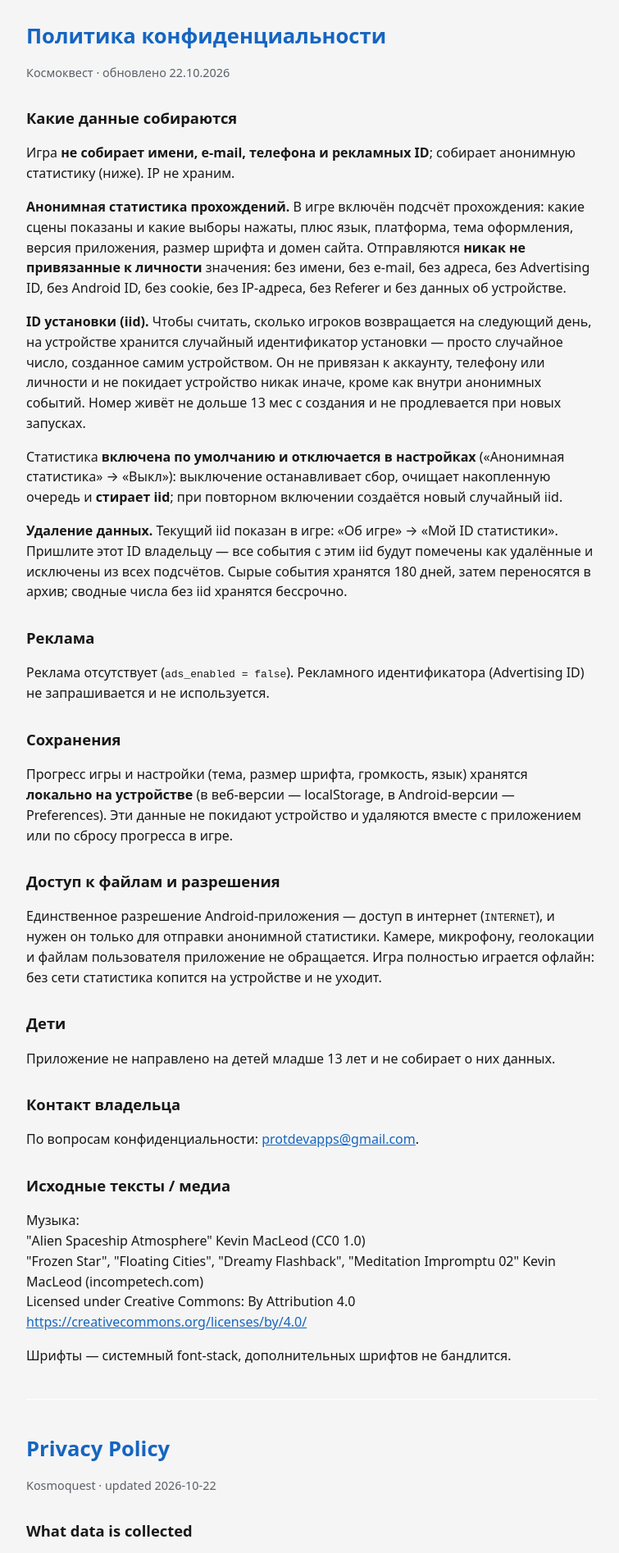
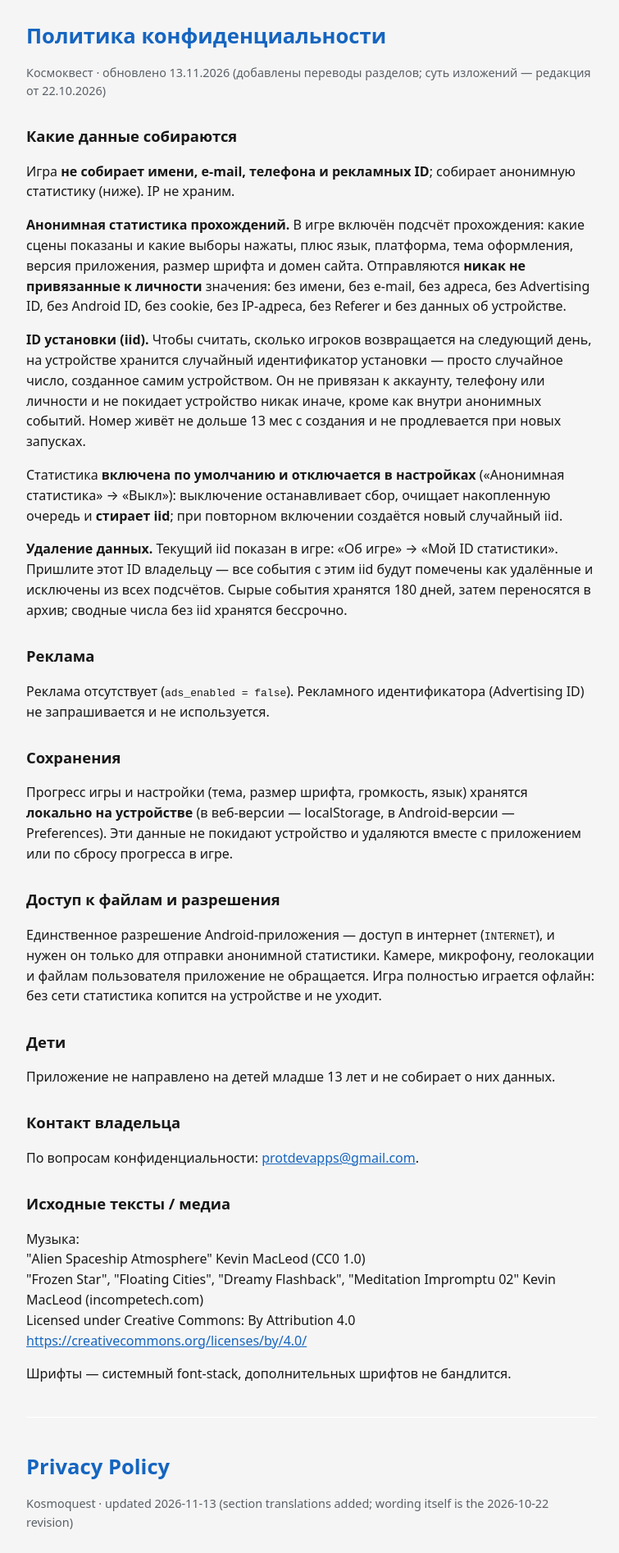
Before and after one commit to protnew/kq-privacy, a plain HTML site: page index.html in a window 1280 px wide. Shown: the top 1894 px of the page at 82% size, without its empty margins (260-1015 px from the left). Drawn offline with Linux system fonts and the light colour scheme.

Commit message:
Политика: дата «обновлено» 13.11.2026 с оговоркой, что добавлены только переводы

```diff
--- a/index.html
+++ b/index.html
@@ -30,7 +30,7 @@
     <main>
       <!-- ===================== RU ===================== -->
       <h1>Политика конфиденциальности</h1>
-      <p class="muted">Космоквест · обновлено 22.10.2026</p>
+      <p class="muted">Космоквест · обновлено 13.11.2026 (добавлены переводы разделов; суть изложений — редакция от 22.10.2026)</p>
 
       <h2>Какие данные собираются</h2>
       <p>Игра <strong>не собирает имени, e-mail, телефона и рекламных ID</strong>; собирает анонимную статистику (ниже). IP не храним.</p>
@@ -62,7 +62,7 @@
 
       <!-- ===================== EN ===================== -->
       <h1>Privacy Policy</h1>
-      <p class="muted">Kosmoquest · updated 2026-10-22</p>
+      <p class="muted">Kosmoquest · updated 2026-11-13 (section translations added; wording itself is the 2026-10-22 revision)</p>
 
       <h2>What data is collected</h2>
       <p>The game <strong>does not collect a name, e-mail, phone number or advertising IDs</strong>; it does collect anonymous statistics (below). We do not store IP.</p>
```
